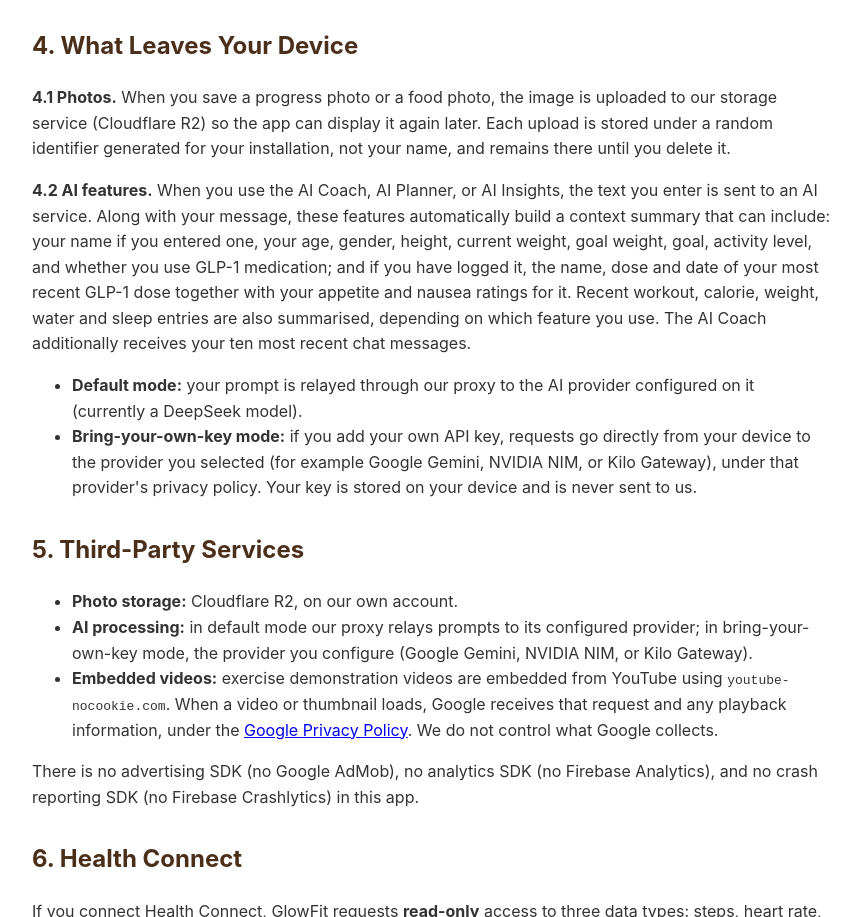
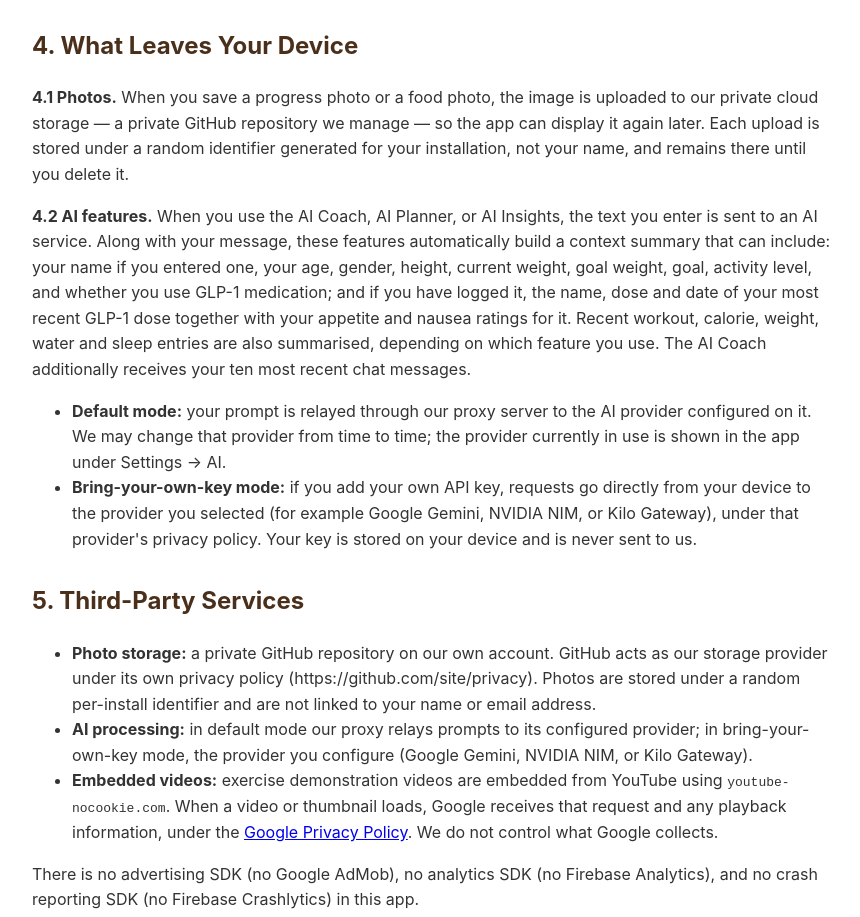
Before and after one commit to GeorgeLanders/glowfit-privacy, a plain HTML site: page index.html in a window 1280 px wide. Shown: the part 974-1891 px from the top of the page, without its empty margins (208-1068 px from the left). Drawn offline with Linux system fonts and the light colour scheme.

Commit message:
fix(policy): replace R2/DeepSeek with the real storage and AI relay
Photos go to a private GitHub repo (GeorgeLanders/glowfit-photos) via the
Worker; there is no R2 binding - the r2_buckets block is commented out in
wrangler.toml. Default-mode AI relays through our proxy, so naming a
specific vendor is both stale and wrong to promise.

```diff
--- a/index.html
+++ b/index.html
@@ -34,16 +34,16 @@
   <p>Your cycle records (phase, flow and symptoms) are never transmitted by the app. The AI features do not read them; the only way they reach an AI service is if you type that information into a prompt yourself. Your full medication list and dose history also stay on your device, although the most recent GLP-1 dose summary described in section 4.2 is included in AI context.</p>
 
   <h2>4. What Leaves Your Device</h2>
-  <p><strong>4.1 Photos.</strong> When you save a progress photo or a food photo, the image is uploaded to our storage service (Cloudflare R2) so the app can display it again later. Each upload is stored under a random identifier generated for your installation, not your name, and remains there until you delete it.</p>
+  <p><strong>4.1 Photos.</strong> When you save a progress photo or a food photo, the image is uploaded to our private cloud storage — a private GitHub repository we manage — so the app can display it again later. Each upload is stored under a random identifier generated for your installation, not your name, and remains there until you delete it.</p>
   <p><strong>4.2 AI features.</strong> When you use the AI Coach, AI Planner, or AI Insights, the text you enter is sent to an AI service. Along with your message, these features automatically build a context summary that can include: your name if you entered one, your age, gender, height, current weight, goal weight, goal, activity level, and whether you use GLP-1 medication; and if you have logged it, the name, dose and date of your most recent GLP-1 dose together with your appetite and nausea ratings for it. Recent workout, calorie, weight, water and sleep entries are also summarised, depending on which feature you use. The AI Coach additionally receives your ten most recent chat messages.</p>
   <ul>
-    <li><strong>Default mode:</strong> your prompt is relayed through our proxy to the AI provider configured on it (currently a DeepSeek model).</li>
+    <li><strong>Default mode:</strong> your prompt is relayed through our proxy server to the AI provider configured on it. We may change that provider from time to time; the provider currently in use is shown in the app under Settings → AI.</li>
     <li><strong>Bring-your-own-key mode:</strong> if you add your own API key, requests go directly from your device to the provider you selected (for example Google Gemini, NVIDIA NIM, or Kilo Gateway), under that provider's privacy policy. Your key is stored on your device and is never sent to us.</li>
   </ul>
 
   <h2>5. Third-Party Services</h2>
   <ul>
-    <li><strong>Photo storage:</strong> Cloudflare R2, on our own account.</li>
+    <li><strong>Photo storage:</strong> a private GitHub repository on our own account. GitHub acts as our storage provider under its own privacy policy (https://github.com/site/privacy). Photos are stored under a random per-install identifier and are not linked to your name or email address.</li>
     <li><strong>AI processing:</strong> in default mode our proxy relays prompts to its configured provider; in bring-your-own-key mode, the provider you configure (Google Gemini, NVIDIA NIM, or Kilo Gateway).</li>
     <li><strong>Embedded videos:</strong> exercise demonstration videos are embedded from YouTube using <code>youtube-nocookie.com</code>. When a video or thumbnail loads, Google receives that request and any playback information, under the <a href="https://policies.google.com/privacy">Google Privacy Policy</a>. We do not control what Google collects.</li>
   </ul>
```
